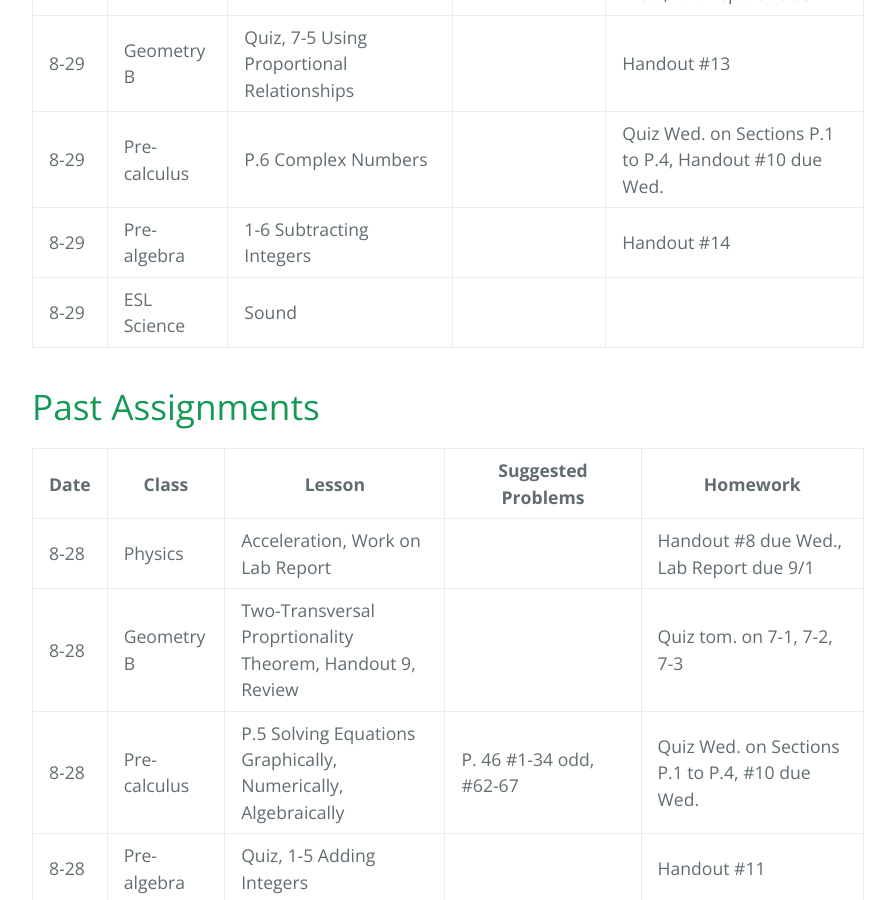
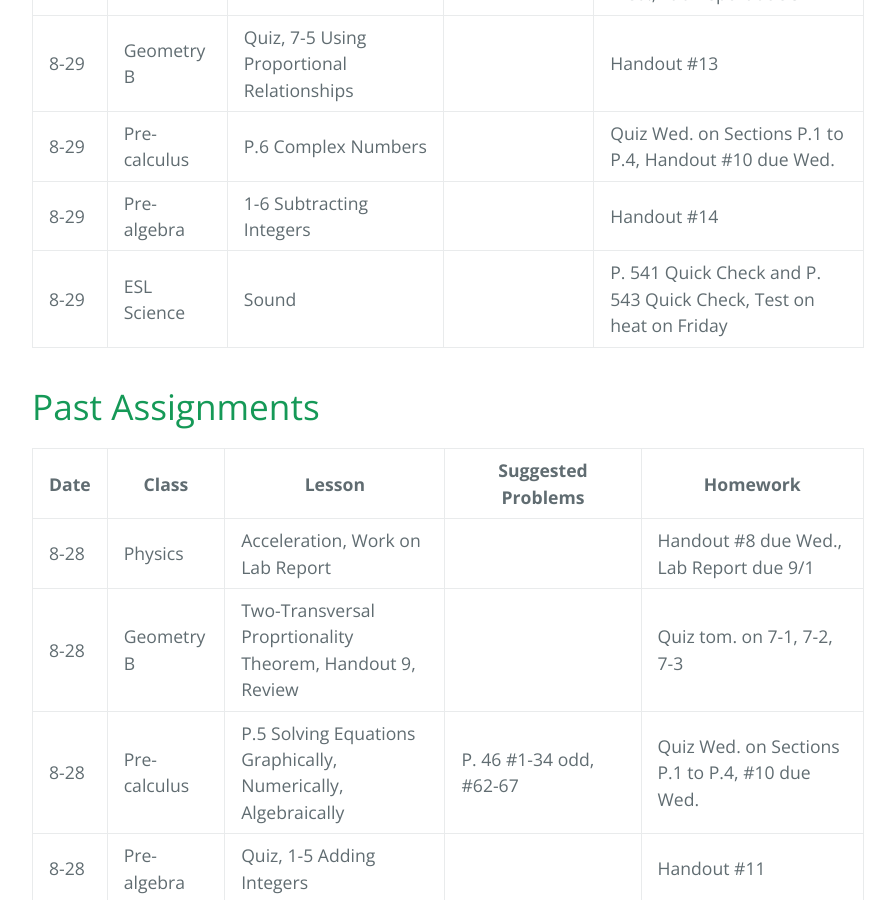
Before and after one commit to gpayoo/gpayoo, a Jekyll site: the page built from index.md, in a window 1280 px wide and 900 px high, scrolled down 693 px. Shown: the whole window, without its empty margins (192-1087 px from the left). Built offline with Jekyll 4.4.1, drawn with Linux system fonts in a browser that asks for light colours; our own code applies the rules of GitHub Pages for plain Markdown files.

Commit message:
Update index.md

```diff
--- a/index.md
+++ b/index.md
@@ -13,7 +13,7 @@ layout: default
 | 8-29 | Geometry B | Quiz, 7-5 Using Proportional Relationships | | Handout #13|
 | 8-29 | Pre-calculus | P.6 Complex Numbers |  | Quiz Wed. on Sections P.1 to P.4, Handout #10 due Wed.
 | 8-29 | Pre-algebra | 1-6 Subtracting Integers | | Handout #14 |
-| 8-29 | ESL Science | Sound |  |
+| 8-29 | ESL Science | Sound |  | P. 541 Quick Check and P. 543 Quick Check, Test on heat on Friday
 
 # [](#header-2) Past Assignments
 
```
